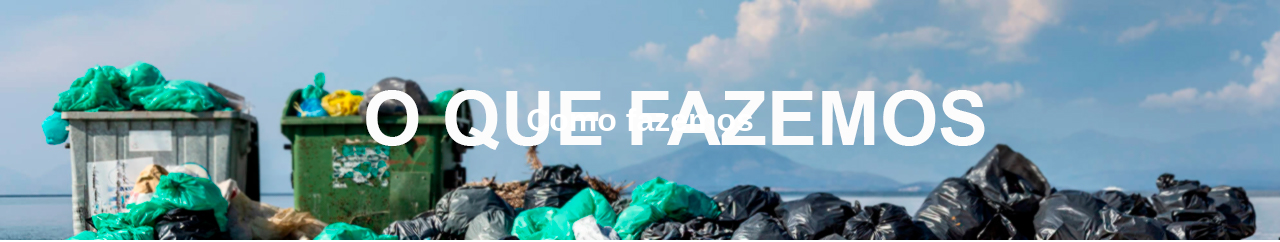
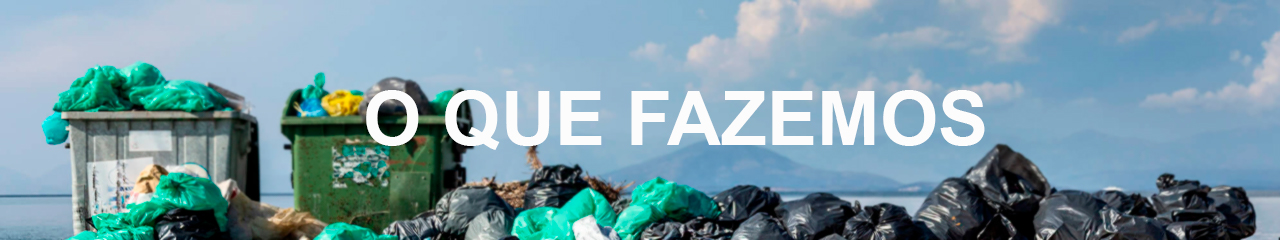
Before and after one commit to GustaCani/Projeto_REGER, a React (Vite) app in the folder frontend/: page /#/como-fazemos in a window 1280 px wide. Shown: the top 242 px of the page. Built offline with nearby package versions, Linux system fonts and the light colour scheme.

Commit message:
Update index.tsx

```diff
--- a/frontend/src/assets/paginas/components_comofazemos/Header/index.tsx
+++ b/frontend/src/assets/paginas/components_comofazemos/Header/index.tsx
@@ -3,7 +3,7 @@ import './styles.css'
 function Header(){
     return(
         <header className='header3'>
-            <h1> Como fazemos </h1>
+            <h1> </h1>
         </header>
     )
 }
```
